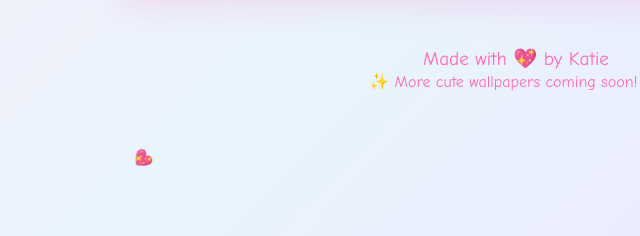
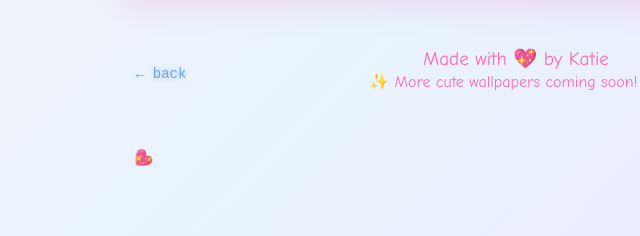
Before and after one commit to katie0014/katie0014.github.io, a plain HTML site: page wallpapers/wallpaper_main_page.html in a window 1280 px wide. Shown: the part 554-790 px from the top of the page, 124-764 px from the left. Drawn offline with Linux system fonts and the light colour scheme.

Commit message:
Update wallpaper_main_page.html

```diff
--- a/wallpapers/wallpaper_main_page.html
+++ b/wallpapers/wallpaper_main_page.html
@@ -116,6 +116,25 @@
             animation: pulse 2s ease-in-out infinite;
         }
 
+        .homepage-link {
+            position: absolute;
+            bottom: 10px;
+            left: 20px;
+            color: #4a90e2;
+            font-size: 14px;
+            font-family: 'Courier New', monospace;
+            text-decoration: none;
+            opacity: 0.8;
+            text-shadow: 0 0 5px rgba(74, 144, 226, 0.5);
+            z-index: 20;
+            transition: opacity 0.3s ease;
+        }
+
+        .homepage-link:hover {
+            opacity: 1;
+            text-shadow: 0 0 10px rgba(74, 144, 226, 0.8);
+        }
+
         @keyframes pulse {
             0%, 100% { opacity: 0.7; }
             50% { opacity: 1; }
@@ -177,6 +196,8 @@ A fun wallpaper combining adorable aesthetics with sci-fi vibes. 🫧✨🤖
             Made with 💖 by Katie<br>
             <small>✨ More cute wallpapers coming soon! ✨</small>
         </div>
+
+    <a href="https://katie0014.github.io/" class="homepage-link">← back</a>
     </div>
 </body>
 </html>
```
